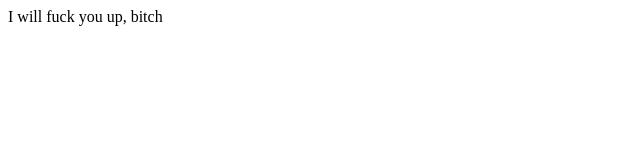
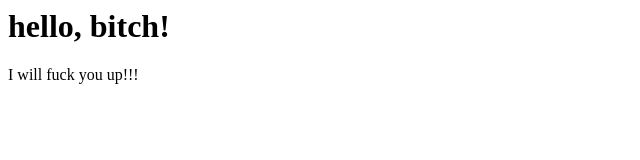
Before and after one commit to staszekgit/website, a plain HTML site: page index.html in a window 1280 px wide. Shown: the whole page, without its empty margins (0-640 px from the left). Drawn offline with Linux system fonts and the light colour scheme.

Commit message:
add an h1 tag

```diff
--- a/index.html
+++ b/index.html
@@ -1 +1,2 @@
-I will fuck you up, bitch
+<h1>hello, bitch!</h1>
+<p>I will fuck you up!!!</p>
```
Also changed, not shown: 1 other file.
